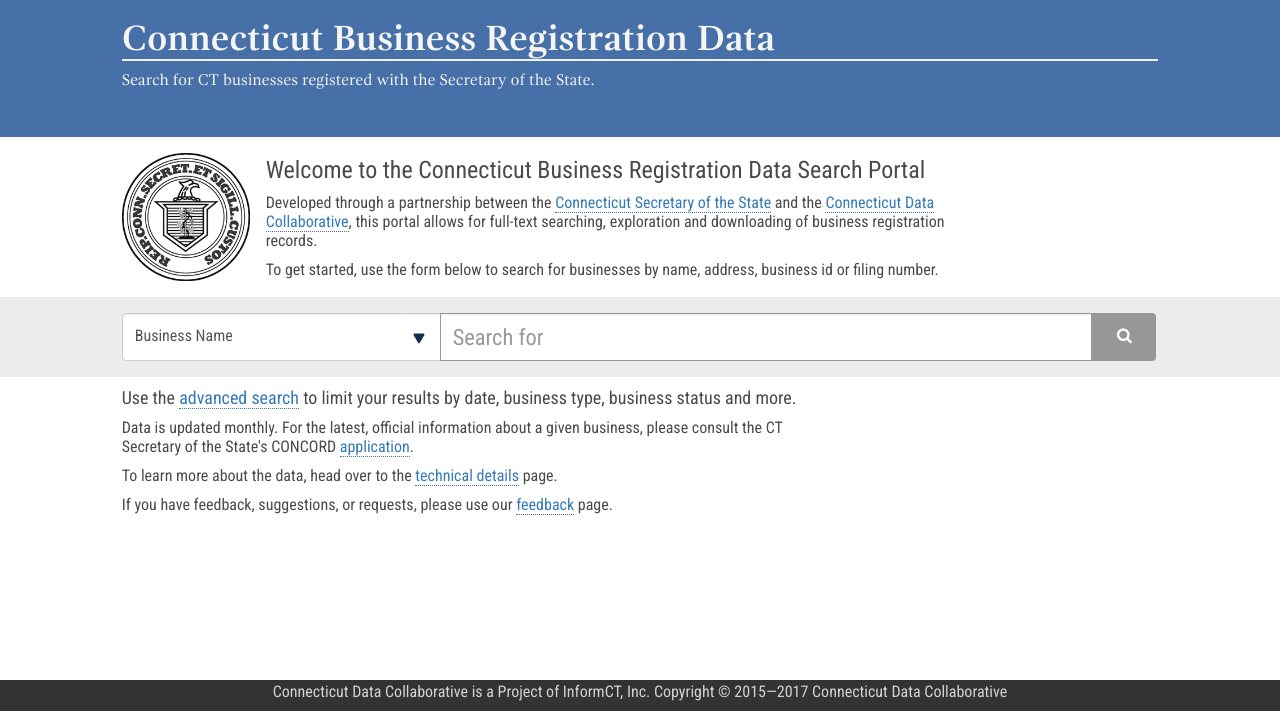
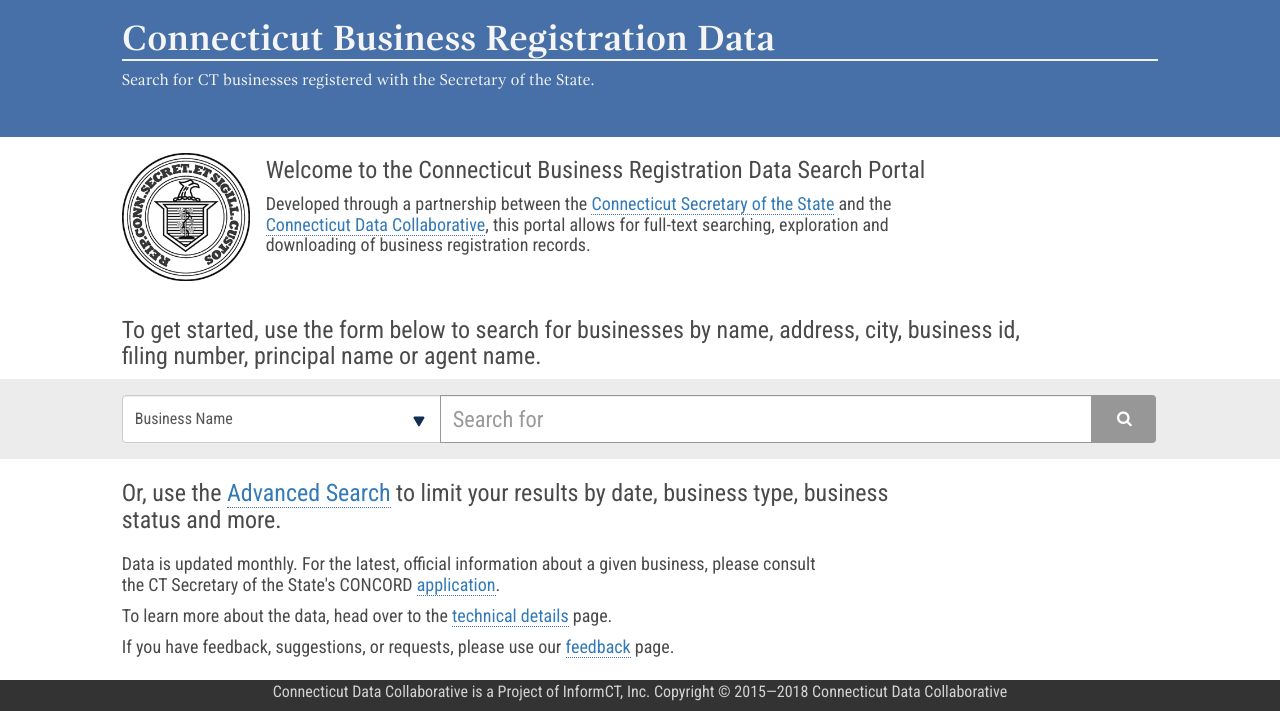
Before and after one commit to CT-Data-Collaborative/ctdata-sots-search, a Flask app: page / in a window 1280 px wide. Shown: the part 89-800 px from the top of the page. Run offline with Flask 2, Linux system fonts and the light colour scheme; parts of the project's set-up code (start-up, migrations or seed data) failed here and were passed over; some libraries are stand-ins or nearby versions.

Commit message:
Added principal, agent names to results list, added unique businesses value, updated wording, layout, footer, margins, links to main page

```diff
--- a/web/sots/templates/index.html
+++ b/web/sots/templates/index.html
@@ -8,14 +8,17 @@
     <div class="col-sm-10 col-md-8 col-md-offset-1 col-sm-offset-1">
         <img class="sots-logo" src="/static/images/sots-seal.png"/>
         <h3>Welcome to the Connecticut Business Registration Data Search Portal</h3>
-        <p>Developed through a partnership between the
-            <a class="sots-link" href="http://www.sots.ct.gov/sots/site/default.asp">Connecticut Secretary of the
-                State</a> and the <a class="sots-link" href="http://ctdata.org">Connecticut Data Collaborative</a>,
+        <h4>Developed through a partnership between the
+            <a class="sots-link" href="http://www.sots.ct.gov/sots/site/default.asp" target = "_blank">Connecticut Secretary of the
+                State</a> and the <a class="sots-link" href="http://ctdata.org" target = "_blank">Connecticut Data Collaborative</a>,
             this portal allows for full-text searching, exploration and downloading of business registration records.
-        </p>
-        <p>To get started, use the form below to search for businesses by name, address, business id or
-            filing number.
-        </p>
+        </h4>
+    </div>
+</div>
+<div class="row white">
+    <div class="col-sm-10 col-md-9 col-md-offset-1 col-sm-offset-1">
+        <h3>To get started, use the form below to search for businesses by name, address, city, business id, filing number, principal name or agent name.
+        </h3>
     </div>
 </div>
 <div class="row light-grey">
@@ -24,20 +27,20 @@
     </div>
 </div>
 <div class="row white">
-    <div class="col-sm-10 col-lg-7 col-sm-offset-1">
-        <h4>
-            Use the <a class="sots-link" href="{{ url_for('advanced')}}">advanced search</a>
+    <div class="col-sm-10 col-md-8 col-sm-offset-1">
+        <h3>
+            Or, use the <a class="sots-link" href="{{ url_for('advanced')}}">Advanced Search</a>
             to limit your results by date, business type, business status and more.
-        </h4>
+        </h3>
     </div>
     <div class="col-sm-10 col-lg-7 col-sm-offset-1">
-        <p>Data is updated monthly. For the latest, official information about a given business, please consult the
-        CT Secretary of the State's CONCORD <a class="sots-link" href="http://www.concord-sots.ct.gov/CONCORD/">application</a>.</p>
-        <p>To learn more about the data, head over to the <a class="sots-link" href="{{ url_for('technical_details')}}">technical
-            details</a> page.</p>
-        <p>If you have feedback, suggestions, or requests, please use our <a class="sots-link"
+        <h4>Data is updated monthly. For the latest, official information about a given business, please consult the
+        CT Secretary of the State's CONCORD <a class="sots-link" href="http://www.concord-sots.ct.gov/CONCORD/" target = "_blank">application</a>.</h4>
+        <h4>To learn more about the data, head over to the <a class="sots-link" href="{{ url_for('technical_details')}}">technical
+            details</a> page.</h4>
+        <h4>If you have feedback, suggestions, or requests, please use our <a class="sots-link"
                                                                              href="{{url_for('feedback')}}">feedback</a>
-            page.</p>
+            page.</h4>
     </div>
 </div>
 {% endblock %}
--- a/web/sots/templates/partials/advanced-search-form.html
+++ b/web/sots/templates/partials/advanced-search-form.html
@@ -4,6 +4,7 @@
             <div class="search-tweaks">
                 <p><span class="input-label">Search</span> {{ form.index_field }}</p>
                 <p><span class="input-label">For</span> {{ form.query(size=30, placeholder='Enter term to search for...') }}</p>
+                <p>Results may include one or more entities that are affiliated with the selected search field.</p>
             </div>
             <!--<div id="limit-tweaks" class="search-tweaks">-->
                 <!--<p><i class="fa fa-plus-circle button button&#45;&#45;toggle"></i><span id="search-limit">Narrow search by address?</span></p>-->
--- a/web/sots/templates/partials/footer.html
+++ b/web/sots/templates/partials/footer.html
@@ -1,6 +1,6 @@
 <div class="footer">
     <div class="copyright">
-    <p>Connecticut Data Collaborative is a Project of InformCT, Inc. Copyright &copy; 2015&mdash;2017 Connecticut Data
+    <p>Connecticut Data Collaborative is a Project of InformCT, Inc. Copyright &copy; 2015&mdash;2018 Connecticut Data
     Collaborative</p>
     </div>
 </div>
--- a/web/sots/templates/results.html
+++ b/web/sots/templates/results.html
@@ -4,7 +4,7 @@
 {% set q_limit = q_obj.pop('query_limit') %}
 {% block content %}
     <div class="row row-offcanvas row-offcanvas-left">
-        <div class="col-xs-6 col-sm-6 col-md-4 col-lg-3 sidebar sidebar-offcanvas" id="sidebar">
+        <div class="col-xs-6 col-sm-6 col-md-4 col-lg-2 sidebar sidebar-offcanvas" id="sidebar">
             <h4 style="font-weight: bold">Refine or revise your search</h4>
             {% include 'partials/advanced-search-form.html' %}
             <div class="visible-sm visible-xs">
@@ -16,7 +16,7 @@
             <p>Do you have <a class='sots-link' href="{{ url_for('feedback') }}">feedback?</a></p>
         </div>
         <!-- /.col-sm-12 col-md-4 -->
-        <div class="col-xs-12 col-sm-12 col-md-8 col-lg-9 maincontent">
+        <div class="col-xs-13 col-sm-12 col-md-8 col-lg-10 maincontent">
             <div class="overlay"></div>
             <!-- /.overla -->
             {% with start_date = start_date, end_date = end_date, current = 'Search Results' %}
@@ -74,7 +74,7 @@
                 $('form[name=advanced_search]').trigger('submit');
             });
             $('#start .input-group.date').datepicker({
-                startDate: '1990-01-01',
+                startDate: '1900-01-01',
                 startView: '0d',
                 endDate: '0d'
             });
--- a/web/sots/templates/technical_details.html
+++ b/web/sots/templates/technical_details.html
@@ -17,7 +17,7 @@
         to limit search results by date of origin. However, the date of origin does not necessarily correspond to when a
         business formally exists as a legal, operating entity according to existing legislation and the Secretary of the State.
         This makes calculating business "starts" somewhat subjective and possibly dependent on choosing from multiple
-        dates as the date of formation. The <a class="sots-link" href="">Connecticut Secretary of the State</a> remains
+        dates as the date of formation. The <a class="sots-link" href = "http://www.sots.ct.gov/sots/site/default.asp" target = "_blank">Connecticut Secretary of the State</a> remains
         the official source for data on business activity in Connecticut.</p>
     <h3>How far back does the data go?</h3>
     <p>The oldest company in the database is from 1803, therefore, the search goes as far back as that year.
```
Also changed, not shown: web/sots/templates/partials/result-list/list.html (+16 -1 lines), web/sots/templates/partials/result-list/top-paginate.html (+24 -2 lines).
